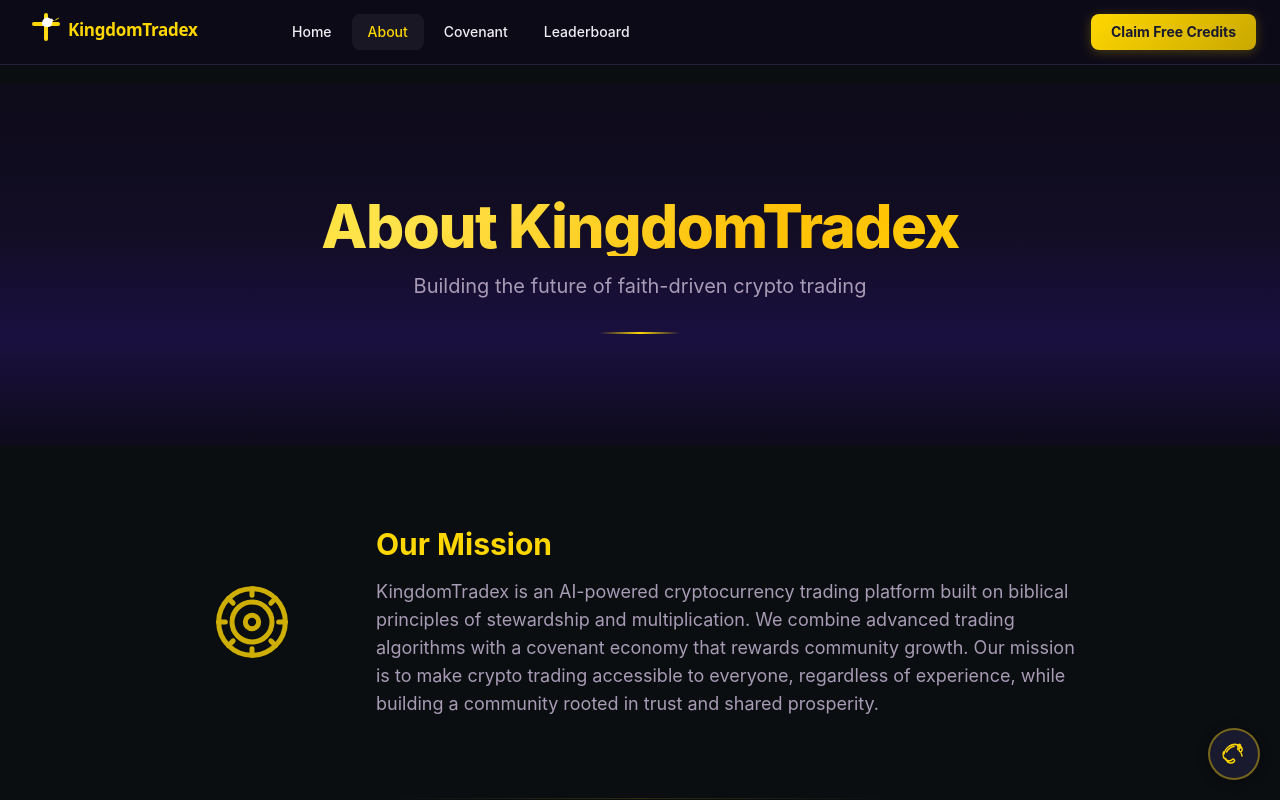
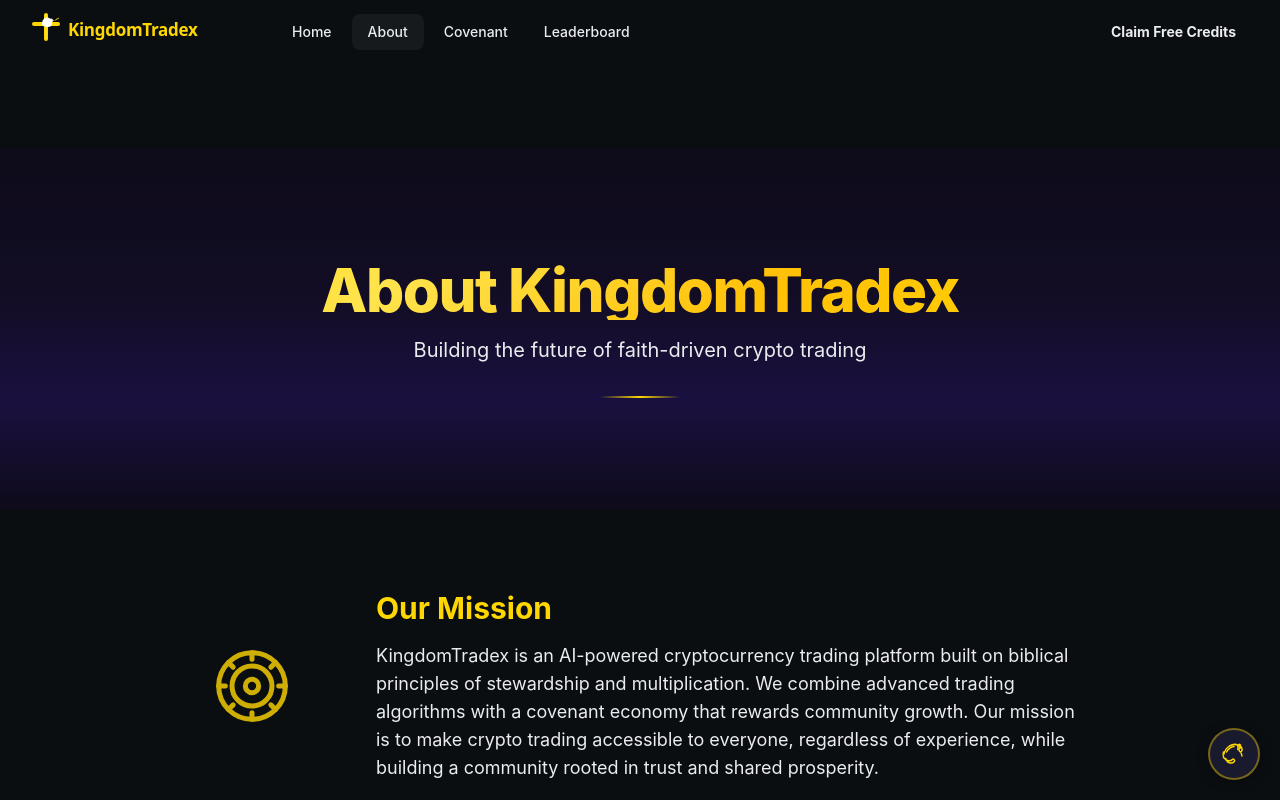
Before and after one commit to iloveyellowglove/kingdomtradex, a Next.js app: page /about in a window 1280 px wide. Shown: the top 800 px of the page. Built offline with nearby package versions, Linux system fonts and the light colour scheme; no server answers.

Commit message:
fix: CSS/color foundation — expand CSS variables for light+dark, remove legacy hardcoded classes, Tailwind config uses CSS var references

```diff
--- a/src/app/globals.css
+++ b/src/app/globals.css
@@ -8,14 +8,27 @@
     --kt-surface: #FFFFFF;
     --kt-elevated: #F5F5F5;
     --kt-border: #E5E7EB;
+    --kt-gold: #D4A00A;
+    --kt-gold-hover: #B8860B;
     --kt-text-primary: #1A1A1A;
     --kt-text-secondary: #6B7280;
     --kt-text-tertiary: #9CA3AF;
-    --kt-gold: #D4A00A;
-    --kt-gold-hover: #B8860B;
     --kt-green: #059669;
     --kt-red: #DC2626;
-    --tb: #D4A00A;
+    --kt-navbar-bg: rgba(255, 255, 255, 0.92);
+    --kt-sidebar-bg: #FFFFFF;
+    --kt-card-bg: #FFFFFF;
+    --kt-card-border: #E5E7EB;
+    --kt-input-bg: #F5F5F5;
+    --kt-input-border: #D1D5DB;
+    --kt-hover-bg: rgba(0, 0, 0, 0.04);
+    --kt-active-bg: rgba(212, 160, 10, 0.08);
+    --kt-active-text: #D4A00A;
+    --kt-badge-bg: #F5F5F5;
+    --kt-muted-text: #9CA3AF;
+    --kt-divider: #E5E7EB;
+    --kt-shadow: 0 1px 3px rgba(0,0,0,0.08);
+    --kt-overlay: rgba(0, 0, 0, 0.5);
   }
 
   .dark {
@@ -23,14 +36,27 @@
     --kt-surface: #1E2329;
     --kt-elevated: #2B3139;
     --kt-border: #2B3139;
+    --kt-gold: #F0B90B;
+    --kt-gold-hover: #F8D12F;
     --kt-text-primary: #EAECEF;
     --kt-text-secondary: #848E9C;
     --kt-text-tertiary: #5E6673;
-    --kt-gold: #F0B90B;
-    --kt-gold-hover: #F8D12F;
     --kt-green: #0ECB81;
     --kt-red: #F6465D;
-    --tb: #F0B90B;
+    --kt-navbar-bg: rgba(11, 14, 17, 0.92);
+    --kt-sidebar-bg: #0B0E11;
+    --kt-card-bg: #1E2329;
+    --kt-card-border: #2B3139;
+    --kt-input-bg: #2B3139;
+    --kt-input-border: #363D47;
+    --kt-hover-bg: rgba(255, 255, 255, 0.04);
+    --kt-active-bg: rgba(240, 185, 11, 0.08);
+    --kt-active-text: #F0B90B;
+    --kt-badge-bg: #2B3139;
+    --kt-muted-text: #5E6673;
+    --kt-divider: #2B3139;
+    --kt-shadow: 0 1px 3px rgba(0,0,0,0.3);
+    --kt-overlay: rgba(0, 0, 0, 0.7);
   }
 }
 
@@ -44,324 +70,17 @@ body {
   transition: background-color 0.2s, color 0.2s;
 }
 
-/* Navbar: glassmorphism */
-.navbar {
-  position: fixed;
-  top: 0;
-  left: 0;
-  right: 0;
-  z-index: 1000;
-  background: rgba(14, 11, 26, 0.88);
-  backdrop-filter: blur(18px);
-  -webkit-backdrop-filter: blur(18px);
-  border-bottom: 1px solid #261f3a;
-  transition: background 0.3s;
-  min-height: 64px;
-  display: flex;
-  align-items: center;
-}
-
-.navbar.scrolled {
-  background: rgba(14, 11, 26, 0.98);
+html {
+  scroll-behavior: smooth;
 }
 
 main {
   margin-top: 84px;
 }
 
-/* Cards */
-.card {
-  background: #151025;
-  border: 1px solid #261f3a;
-  border-radius: 16px;
-  box-shadow: 0 4px 16px rgba(0, 0, 0, 0.3);
-  color: #f0edf5;
-}
-
-.card-header {
-  background: linear-gradient(135deg, rgba(75, 0, 130, 0.4), rgba(26, 26, 46, 0.8));
-  color: #FFD700;
-  border-bottom: 1px solid #352c4a;
-  font-weight: 600;
-}
-
-/* Buttons */
-.btn-primary {
-  background: linear-gradient(135deg, #FFD700, #c9a800);
-  border-color: #B8860B;
-  color: #1a1a2e;
-  font-weight: 700;
-  box-shadow: 0 2px 12px rgba(255, 215, 0, 0.25);
-}
-
-.btn-primary:hover {
-  background: linear-gradient(135deg, #FFE44D, #FFD700);
-  color: #1a1a2e;
-  transform: translateY(-1px);
-  box-shadow: 0 4px 20px rgba(255, 215, 0, 0.45);
-}
-
-/* Links */
-a {
-  color: #FFD700;
-}
-
-a:hover {
-  color: #FFE44D;
-}
-
-/* Headings */
-h1, h2, h3, h4, h5, h6 {
-  color: #fff;
-  font-weight: 700;
-}
-
-.text-muted {
-  color: #6e6080 !important;
-}
-
-.text-primary {
-  color: #FFD700 !important;
-}
-
-.text-success {
-  color: #00c853 !important;
-}
-
-.text-warning {
-  color: #FFD700 !important;
-}
-
-.text-danger {
-  color: #ff5252 !important;
-}
-
-.text-info {
-  color: #b47cff !important;
-}
-
-/* Forms */
-input, select, textarea {
-  background: #151025;
-  border: 1px solid #352c4a;
-  color: #f0edf5;
-  border-radius: 8px;
-  min-height: 44px;
-  font-size: 16px;
-  padding: 8px 12px;
-}
-
-input:focus, select:focus, textarea:focus {
-  border-color: #FFD700;
-  box-shadow: 0 0 0 3px rgba(255, 215, 0, 0.1);
-  outline: none;
-}
-
-input::placeholder, textarea::placeholder {
-  color: #6e6080;
-}
-
-/* Tables */
-table {
-  color: #f0edf5;
-  width: 100%;
-}
-
-thead th {
-  background: rgba(75, 0, 130, 0.4);
-  color: #FFD700;
-  border-bottom: 1px solid #352c4a;
-  font-weight: 600;
-  font-size: 0.85rem;
-  text-transform: uppercase;
-  letter-spacing: 0.4px;
-  padding: 12px 16px;
-}
-
-tbody td {
-  border-bottom: 1px solid #261f3a;
-  padding: 10px 16px;
-  vertical-align: middle;
-}
-
-tbody tr:hover {
-  background-color: rgba(255, 215, 0, 0.04);
-}
-
-/* Alerts */
-.alert {
-  border-radius: 12px;
-  padding: 12px 16px;
-  margin-bottom: 16px;
-  animation: slideDown 0.3s ease-out;
-}
-
-.alert-success {
-  border: 1px solid #00c853;
-  background: rgba(0, 200, 83, 0.08);
-  color: #f0edf5;
-}
-
-.alert-danger {
-  border: 1px solid #ff5252;
-  background: rgba(255, 82, 82, 0.08);
-  color: #f0edf5;
-}
-
-.alert-warning {
-  border: 1px solid #FFD700;
-  background: rgba(255, 215, 0, 0.06);
-  color: #FFD700;
-}
-
-.alert-info {
-  border: 1px solid #b47cff;
-  background: rgba(180, 124, 255, 0.08);
-  color: #f0edf5;
-}
-
-/* Badges */
-.badge {
-  font-weight: 500;
-  padding: 4px 10px;
-  border-radius: 6px;
-  font-size: 0.8rem;
-}
-
-.badge-success {
-  background: #00c853;
-  color: #fff;
-}
-
-.badge-warning {
-  background: #b8860b;
-  color: #1a1a2e;
-}
-
-.badge-info {
-  background: #6A0DAD;
-  color: #fff;
-}
-
-.badge-danger {
-  background: #ff5252;
-  color: #fff;
-}
-
-.badge-secondary {
-  background: rgba(110, 96, 128, 0.3);
-  color: #f0edf5;
-}
-
-/* Code */
-code {
-  color: #FFD700;
-  background: rgba(255, 215, 0, 0.06);
-  padding: 2px 6px;
-  border-radius: 4px;
-  font-size: 0.85rem;
-  word-break: break-all;
-}
-
-/* Footer */
-footer {
-  background: linear-gradient(135deg, #1a1a2e, #110a22);
-  border-top: 2px solid #FFD700;
-  color: #f0edf5;
-  margin-top: 3rem;
-  padding: 2rem 0;
-}
-
-/* Hero section */
-.hero-section {
-  background: linear-gradient(135deg, #4B0082, #1a1a2e);
-  color: #FFD700;
-  border: 2px solid #FFD700;
-  border-radius: 1rem;
-  padding: 2rem;
-  text-align: center;
-  margin-bottom: 2rem;
-  box-shadow: 0 8px 32px rgba(106, 13, 173, 0.3);
-}
-
-.hero-section h1, .hero-section h2, .hero-section h3 {
-  color: #FFD700;
-  font-weight: 700;
-}
-
-/* Stewardship callout */
-.stewardship-callout {
-  background: linear-gradient(135deg, rgba(255, 215, 0, 0.06), rgba(255, 215, 0, 0.02));
-  border: 2px solid #6A0DAD;
-  border-radius: 0.75rem;
-  padding: 1.25rem;
-  margin-bottom: 1.5rem;
-  box-shadow: 0 4px 12px rgba(106, 13, 173, 0.15);
-}
-
-.stewardship-callout h5 {
-  color: #FFD700;
-  font-weight: bold;
-}
-
-/* Kingdom card */
-.kingdom-card {
-  border: 2px solid #FFD700;
-  box-shadow: 0 4px 20px rgba(255, 215, 0, 0.25);
-}
-
-.kingdom-card .card-header {
-  background: linear-gradient(135deg, #4B0082, #6A0DAD);
-  color: #FFD700;
-}
-
-/* Urgency banner */
-.urgency-banner {
-  background: linear-gradient(135deg, #B71C1C, #D32F2F);
-  color: #FFD700;
-  text-align: center;
-  padding: 12px 20px;
-  font-weight: bold;
-  border-bottom: 2px solid #FFD700;
-  animation: pulseBorder 2s ease-in-out infinite;
-}
-
-/* Rank badges */
-.rank-elder { color: #FFD700; font-weight: bold; }
-.rank-prophet { color: #FFC107; font-weight: bold; }
-.rank-apostle { color: #ff7043; font-weight: bold; }
-
-/* Admin sidebar */
-.admin-sidebar {
-  border: 1px solid #FFD700;
-  background: #151025;
-  border-radius: 16px;
-}
-
-.admin-sidebar .nav-link {
-  color: #a89bb5;
-  padding: 0.6rem 1rem;
-  border-radius: 8px;
-  transition: all 0.2s;
-}
-
-.admin-sidebar .nav-link:hover,
-.admin-sidebar .nav-link.active {
-  color: #FFD700;
-  background-color: rgba(255, 215, 0, 0.08);
-}
-
-/* Responsive */
 @media (max-width: 768px) {
   main {
     margin-top: 72px;
-  }
-  footer .text-end {
-    text-align: left !important;
-    margin-top: 0.75rem;
-  }
-  .hero-section {
-    padding: 1.25rem;
   }
 }
 
@@ -371,12 +90,7 @@ footer {
   }
 }
 
-/* ===== LANDING PAGE ANIMATIONS ===== */
-
-html {
-  scroll-behavior: smooth;
-}
-
+/* Keep animation keyframes (no hardcoded colors) */
 @keyframes gradientShift {
   0% { background-position: 0% 50%; }
   50% { background-position: 100% 50%; }
@@ -433,24 +147,6 @@ html {
   to { opacity: 1; transform: translateY(0); }
 }
 
-.animate-gradient {
-  background: linear-gradient(135deg, #0e0b1a, #1a1040, #251545, #1a1040, #0e0b1a);
-  background-size: 300% 300%;
-  animation: gradientShift 10s ease infinite;
-}
-
-.animate-badge-pulse {
-  animation: badgePulse 2s ease-in-out infinite;
-}
-
-.animate-cta-glow {
-  animation: ctaGlow 2s ease-in-out infinite;
-}
-
-.animate-float {
-  animation: float 4s ease-in-out infinite;
-}
-
 .animate-fade-in-up {
   animation: fadeInUp 0.8s ease-out 0.5s both;
 }
@@ -467,24 +163,12 @@ html {
   animation: fadeInUpStagger 0.6s ease-out 0.5s both;
 }
 
-.cta-btn-glow {
-  box-shadow: 0 0 20px rgba(255,215,0,0.3), 0 4px 24px rgba(255,215,0,0.2);
-  transition: transform 0.2s ease, box-shadow 0.2s ease;
-}
-
-.cta-btn-glow:hover {
-  transform: scale(1.02);
-  box-shadow: 0 0 40px rgba(255,215,0,0.5), 0 4px 32px rgba(255,215,0,0.35);
-}
-
 .step-card {
   transition: transform 0.3s ease, border-color 0.3s ease, box-shadow 0.3s ease;
 }
 
 .step-card:hover {
   transform: translateY(-4px);
-  border-color: rgba(255,215,0,0.2);
-  box-shadow: 0 8px 32px rgba(255,215,0,0.08);
 }
 
 /* Pulse animation for Gold tier badge */
--- a/tailwind.config.ts
+++ b/tailwind.config.ts
@@ -9,37 +9,34 @@ const config: Config = {
   theme: {
     extend: {
       colors: {
-        "temple-gold": "#FFD700",
-        "temple-gold-light": "#FFE44D",
-        "royal-purple": "#6A0DAD",
-        "deep-purple": "#4B0082",
-        "dark-indigo": "#1a1a2e",
-        "bg-dark": "#0e0b1a",
-        "card-bg": "#151025",
-        "card-bg-hover": "#1c1635",
-        "text-primary": "#f0edf5",
-        "text-secondary": "#a89bb5",
-        "text-muted": "#6e6080",
-        border: "#261f3a",
-        "border-light": "#352c4a",
         kt: {
-          bg: '#0B0E11',
-          surface: '#1E2329',
-          elevated: '#2B3139',
-          'kt-border': '#2B3139',
-          gold: '#F0B90B',
-          'gold-hover': '#F8D12F',
-          green: '#0ECB81',
-          red: '#F6465D',
-          'text-primary': '#EAECEF',
-          'text-secondary': '#848E9C',
-          'text-tertiary': '#5E6673',
+          bg: 'var(--kt-bg)',
+          surface: 'var(--kt-surface)',
+          elevated: 'var(--kt-elevated)',
+          border: 'var(--kt-border)',
+          gold: 'var(--kt-gold)',
+          'gold-hover': 'var(--kt-gold-hover)',
+          'text-primary': 'var(--kt-text-primary)',
+          'text-secondary': 'var(--kt-text-secondary)',
+          'text-tertiary': 'var(--kt-text-tertiary)',
+          green: 'var(--kt-green)',
+          red: 'var(--kt-red)',
+          'navbar-bg': 'var(--kt-navbar-bg)',
+          'sidebar-bg': 'var(--kt-sidebar-bg)',
+          'card-bg': 'var(--kt-card-bg)',
+          'card-border': 'var(--kt-card-border)',
+          'input-bg': 'var(--kt-input-bg)',
+          'input-border': 'var(--kt-input-border)',
+          'hover-bg': 'var(--kt-hover-bg)',
+          'active-bg': 'var(--kt-active-bg)',
+          'active-text': 'var(--kt-active-text)',
+          'badge-bg': 'var(--kt-badge-bg)',
+          'muted-text': 'var(--kt-muted-text)',
+          divider: 'var(--kt-divider)',
         },
       },
       boxShadow: {
-        "gold-glow": "0 4px 20px rgba(255, 215, 0, 0.25)",
-        "gold-glow-strong": "0 4px 20px rgba(255, 215, 0, 0.45)",
-        "card": "0 4px 16px rgba(0, 0, 0, 0.3)",
+        "glow": "0 1px 3px rgba(0,0,0,0.3)",
       },
       animation: {
         "slide-down": "slideDown 0.3s ease-out",
@@ -51,7 +48,7 @@ const config: Config = {
           to: { opacity: "1", transform: "translateY(0)" },
         },
         pulseBorder: {
-          "0%, 100%": { borderColor: "#FFD700" },
+          "0%, 100%": { borderColor: "var(--kt-gold)" },
           "50%": { borderColor: "#FF6F00" },
         },
       },
```
